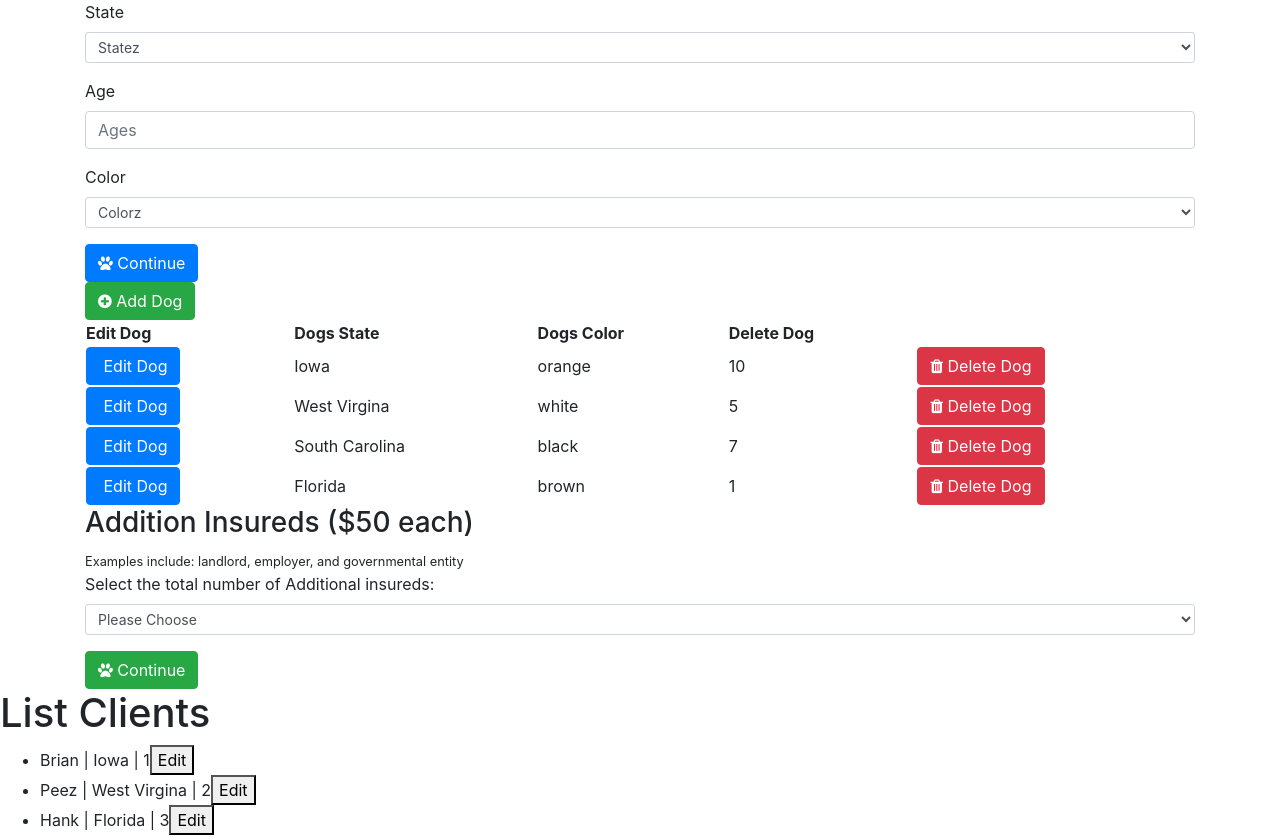
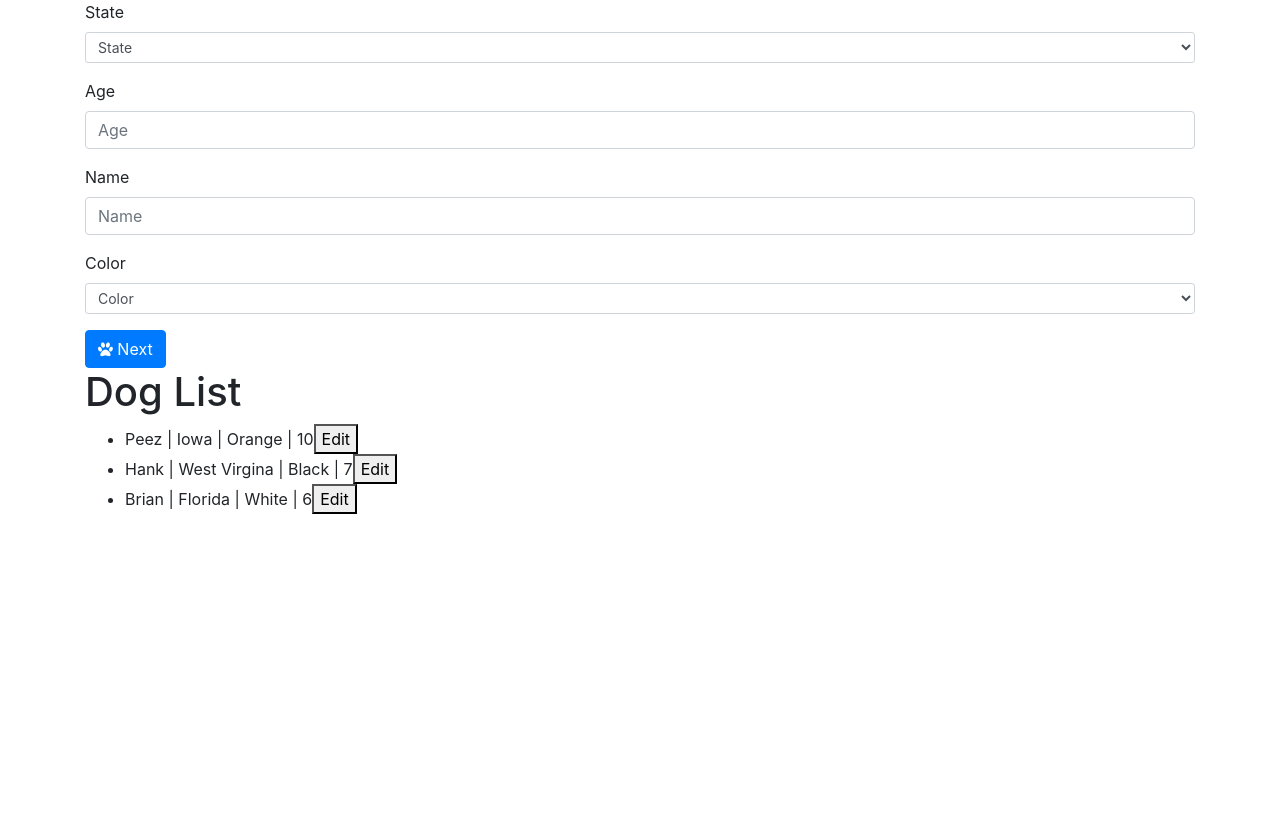
Before and after one commit to jmanock/fin-dog-bite, a React (Create React App) app: page / in a window 1280 px wide. Shown: the top 837 px of the page. After the commit the page ends 800 px from the top, so only its background shows below. Built offline with nearby package versions, Linux system fonts and the light colour scheme.

Commit message:
edit button works, need to handle change better

```diff
--- a/src/Components/DogForm.jsx
+++ b/src/Components/DogForm.jsx
@@ -4,36 +4,56 @@ import Input from './FormComponents/Input';
 import Button from './FormComponents/Button';
 
 class DogForm extends Component{
-  state = {
-    age:'',
-    state:'',
-    color:''
+  onSubmit = (e) =>{
+    e.preventDefault();
+    var text = this.refs.name.value.trim();
+    var state = this.props.state;
+    var age = this.refs.age.value.trim();
+    var color = this.props.color;
+
+    if(!text){
+      alert('Please enter...');
+      return;
+    }
+
+    if(this.props.isEdit){
+      var updateDog = {
+        id:this.props.isEdit,
+        name:text,
+        state:state,
+        color:color,
+        age:age
+      };
+      this.props.onDogUpdate(updateDog);
+    }else{
+      this.props.onDogAdd(text,state);
+    }
   }
 
-  handleChange = (e) =>{
-    this.setState({
-      [e.target.name]:e.target.value
-    });
+  onChangeEdit = (e) =>{
+    this.props.changeTextEdit(e.target.value);
   }
 
-  handleSubmit = (e) =>{
-    e.preventDefault();
-    this.props.addDog(this.state);
+  onChangeSelect = (e) =>{
+    this.props.changeSelectEdit(e.target.value);
   }
 
   render(){
     return(
       <div className='container'>
-        <form onSubmit={this.handleSubmit}>
-          <Select title={'State'} name={'state'} options={['Iowa', 'South Carolina', 'West Virgina', 'Florida']} value={this.state.state} handleChange={this.handleChange} placeholder={'Statez'} />
+        <form onSubmit={this.onSubmit}>
+          <Select title={'State'} name={'state'} options={['West Virgina', 'Iowa', 'Florida']} value={this.props.state} placeholder={'State'} handleChange={this.onChangeSelect} />
 
-          <Input type={'number'} title={'Age'} name={'age'} value={this.state.age} placeholder={'Ages'} handleChange={this.handleChange} />
+          <Input type={'number'} title={'Age'} name={'age'} placeholder={'Age'} value={this.props.age} handleChange={this.onChangeEdit} />
 
-          <Select title={'Color'} name={'color'} options={['brown','black', 'white', 'orange']} value={this.state.color} handleChange={this.handleChange} placeholder={'Colorz'}/>
-          <Button type={'btn btn-primary'} className={'fa fa-paw'} title={'Continue'} action={this.props.toggle} value={'form'}></Button>
+          <Input type={'text'} title={'Name'} name={'name'} value={this.props.name} handleChange={this.onChangeEdit} placeholder={'Name'} />
+
+          <Select title={'Color'} value={this.props.color} name={'color'} options={['White','Black', 'Brown','Orange']} placeholder={'Color'} handleChange={this.onChangeSelect}/>
+
+          <Button type={'btn btn-primary'} className={'fa fa-paw'} title={'Next'}></Button>
         </form>
       </div>
-    )
+    );
   }
 }
 
--- a/src/Components/Edit.jsx
+++ b/src/Components/Edit.jsx
@@ -1,46 +1,26 @@
 import React,{Component} from 'react';
-import Select from './FormComponents/Select';
 
-class EditClient extends Component{
-  onSubmit = (e) =>{
-    e.preventDefault();
-    var text = this.refs.name.value.trim();
-    var state = this.props.state;
+class DogList extends Component{
+  editDog(item){
+    this.props.editDog(item);
+  }
 
-    if(!text){
-      alert('Something should be here?');
-      return;
-    }
-    if(this.props.isEdit){
-      var updateTodo = {
-        id:this.props.isEdit,
-        name:text,
-        state:state
-      };
-      this.props.onTodoUpdate(updateTodo);
-    }else{
-      this.props.onClientAdd(text,state);
-    }
-  }
-  onChangeEdit = (e) =>{
-    this.props.changeTextEdit(e.target.value);
-  }
-  onChangeSelect = (e) =>{
-    this.props.changeSelectEdit(e.target.value);
-  }
   render(){
+    let dogs = this.props.dogs;
     return(
-      <div>
-        <h1>Edit Client</h1>
-        <form onSubmit={this.onSubmit}>
-          <label>Name:
-            <input type='text' placeholder='name' ref='name' value={this.props.name} onChange={this.onChangeEdit} required />
-            <Select value={this.props.state} options={['Florida','West Virgina', 'Iowa']} handleChange={this.onChangeSelect}  placeholder='state'/>
-            <input type='submit' value='submit' />
-          </label>
-        </form>
+      <div className='container'>
+        <h1>Dog List</h1>
+        <ul>
+          {dogs.map(item =>(
+            <li key={item.id}>
+              <span>{item.name} | {item.state} | {item.color} | {item.age}</span>
+              <button onClick={this.editDog.bind(this,item)}>Edit</button>
+            </li>
+          ))}
+        </ul>
       </div>
     );
   }
-}
-export default EditClient
+};
+
+export default DogList;
--- a/src/Components/Holder.jsx
+++ b/src/Components/Holder.jsx
@@ -1,49 +1,81 @@
-import React, {Component,Fragment} from 'react';
+import React,{Component} from 'react';
 import DogForm from './DogForm';
-import Rates from './Rates';
-import FormClient from './TestEdit';
+import DogList from './Edit';
 
 class Holder extends Component{
   state = {
     dogs:[
-      {id:1, state:'Iowa', color:'orange',age:'10'},
-      {id:2, state:'West Virgina',color:'white',age:'5'},
-      {id:3, state:'South Carolina',color:'black',age:'7'},
-      {id:4, state:'Florida', color:'brown',age:'1'}
-    ]
+      {id:1,state:'Iowa',color:'Orange',age:'10',name:'Peez'},
+      {id:2,state:'West Virgina',color:'Black',age:'7',name:'Hank'},
+      {id:3,state:'Florida',color:'White',age:'6',name:'Brian'}
+    ],
+    isEdit:0,
+    state:'',
+    name:'',
+    color:'',
+    age:''
   };
 
-  addDog = (dog) =>{
-    dog.id = Math.random();
-    let dogs = [...this.state.dogs,dog];
+  handleEditDog = (item) =>{
     this.setState({
-      dogs
+      name:item.name,
+      state:item.state,
+      color:item.color,
+      age:item.age,
+      isEdit:item.id
     });
   }
 
-  deleteDog = id =>{
-    const dogs = this.state.dogs.filter(dog =>{
-      return dog.id !== id;
-    });
+  handleChangeTextEdit = (text) =>{
+    this.setState({name:text});
+  }
+
+  handleChangeSelectEdit = (text) =>{
+    this.setState({state:text});
+  }
+
+  handleDogAdd = (text,state,color,age) =>{
+    var newText = {
+      id:this.state.dogs.length + 1,
+      name:text,
+      state:state,
+      color:color,
+      age:age
+    };
     this.setState({
-      dogs:dogs
+      dogs:this.state.dogs.concat(newText),
+      name:'',
+      state:'',
+      color:'',
+      age:''
     });
   }
 
-  editDog = dog =>{
-    console.log(dog);
-    //Need to push this info into edit page
+  handleDogUpdate = (dog) =>{
+    var dogs = this.state.dogs;
+    for(var i = 0; i < dogs.length; i++){
+      if(dogs[i].id === dog.id){
+        dogs.splice(i,1);
+      }
+    }
+    dogs.push(dog);
+    this.setState({
+      dogs:dogs,
+      name:'',
+      state:'',
+      age:'',
+      color:'',
+      isEdit:0
+    });
   }
 
   render(){
     return(
-      <Fragment>
-        <DogForm dogs={this.state.dogs} addDog={this.addDog} />
-        <Rates  dogs={this.state.dogs} deleteDog={this.deleteDog} editDog={this.editDog} addDog={this.addDog}/>
-        <FormClient />
-      </Fragment>
+      <div>
+        <DogForm onDogAdd={this.handleDogAdd} text={this.state.name} {...this.state} changeTextEdit={this.handleChangeTextEdit} onDogUpdate={this.hanleDogUpdate} changeSelectEdit={this.handleChangeSelectEdit} />
+        <DogList dogs={this.state.dogs} editDog={this.handleEditDog}/>
+      </div>
     );
   }
 }
-
-export default Holder
+export default Holder;
--- a/src/Components/TestEdit.jsx
+++ b/src/Components/TestEdit.jsx
@@ -1,74 +1,46 @@
 import React,{Component} from 'react';
-import EditClient from './Edit';
-import ListClients from './TestHold';
+import Select from './FormComponents/Select';
 
-class FormClient extends Component {
-  state ={
-    name:'',
-    state:'',
-    isEdit:0,
-    dogs:[
-      {id:1,name:'Brian',state:'Iowa'},
-      {id:2,name:'Peez',state:'West Virgina'},
-      {id:3,name:'Hank',state:'Florida'}
-    ],
+class EditClient extends Component{
+  onSubmit = (e) =>{
+    e.preventDefault();
+    var text = this.refs.name.value.trim();
+    var state = this.props.state;
 
-  };
-
-  handleEditClient = (item) =>{
-    this.setState({
-      name:item.name,
-      state:item.state,
-      isEdit:item.id
-    });
+    if(!text){
+      alert('Something should be here?');
+      return;
+    }
+    if(this.props.isEdit){
+      var updateTodo = {
+        id:this.props.isEdit,
+        name:text,
+        state:state
+      };
+      this.props.onTodoUpdate(updateTodo);
+    }else{
+      this.props.onClientAdd(text,state);
+    }
   }
-
-  handleChangeTextEdit = (text) =>{
-    this.setState({name:text});
+  onChangeEdit = (e) =>{
+    this.props.changeTextEdit(e.target.value);
   }
-
-  handleChangeSelectEdit = (text) =>{
-    this.setState({state:text});
+  onChangeSelect = (e) =>{
+    this.props.changeSelectEdit(e.target.value);
   }
-  handleClientAdd = (text,state) =>{
-    var newText = {
-      id:this.state.dogs.length + 1,
-      name:text,
-      state:state
-    };
-    this.setState({
-      dogs:this.state.dogs.concat(newText),
-      name:'',
-      state:''
-    });
-  }
-
-  handleTodoUpdate = (dog) =>{
-    var dogs = this.state.dogs;
-    for(var i = 0; i<dogs.length; i++){
-      if(dogs[i].id === dog.id){
-        dogs.splice(i,1);
-      }
-    }
-    dogs.push(dog);
-    this.setState({
-      dogs:dogs,
-      name:'',
-      state:'',
-      isEdit:0
-    });
-  }
-
   render(){
     return(
       <div>
-        <ListClients clients={this.state.dogs} editClient={this.handleEditClient}  />
-        <hr />
-        <EditClient onClientAdd={this.handleClientAdd} text={this.state.name} {...this.state} changeTextEdit={this.handleChangeTextEdit} onTodoUpdate={this.handleTodoUpdate} changeSelectEdit={this.handleChangeSelectEdit} />
+        <h1>Edit Client</h1>
+        <form onSubmit={this.onSubmit}>
+          <label>Name:
+            <input type='text' placeholder='name' ref='name' value={this.props.name} onChange={this.onChangeEdit} required />
+            <Select value={this.props.state} options={['Florida','West Virgina', 'Iowa']} handleChange={this.onChangeSelect}  placeholder='state'/>
+            <input type='submit' value='submit' />
+          </label>
+        </form>
       </div>
     );
   }
 }
-
-
-export default FormClient;
+export default EditClient
```
